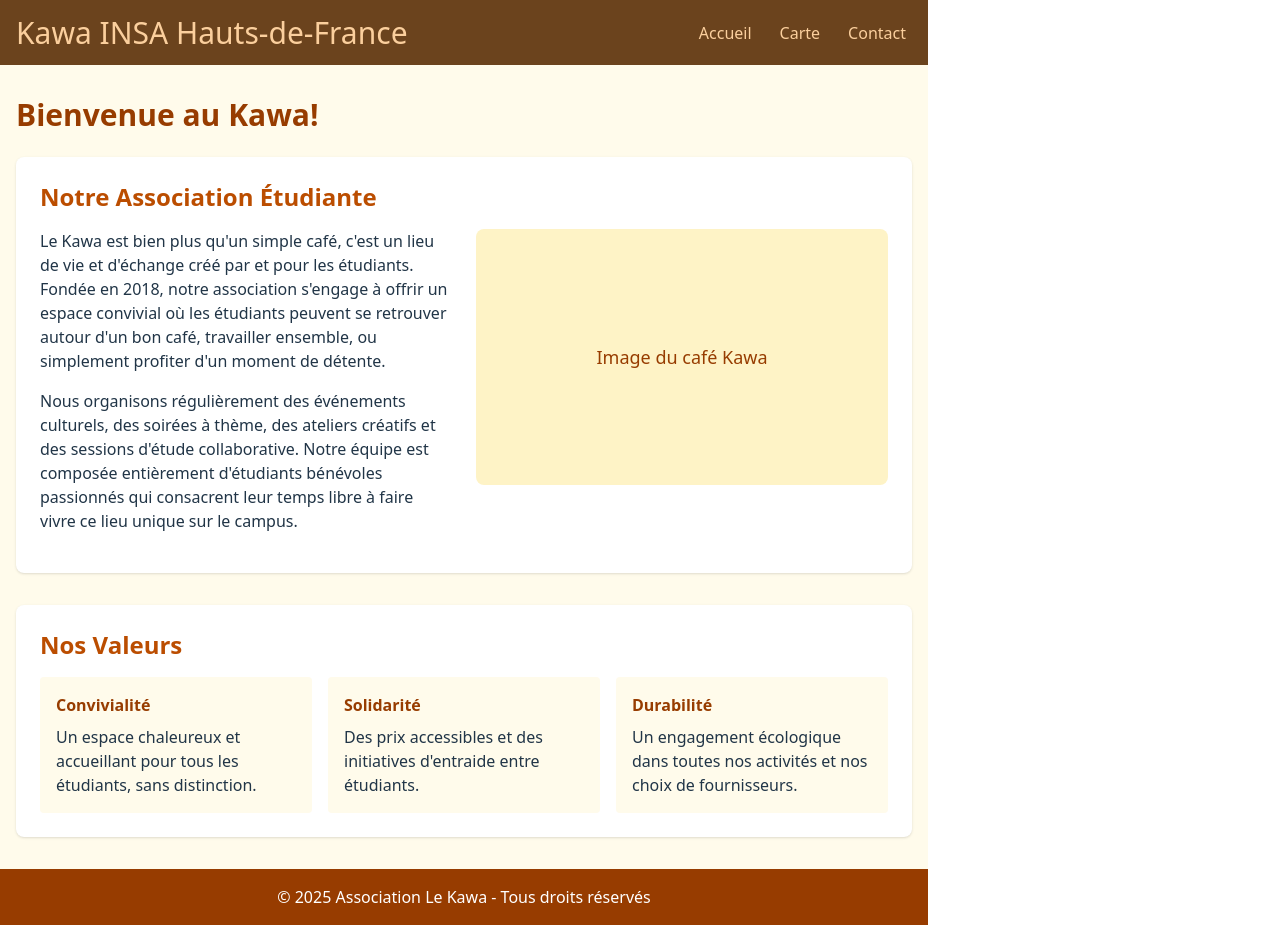
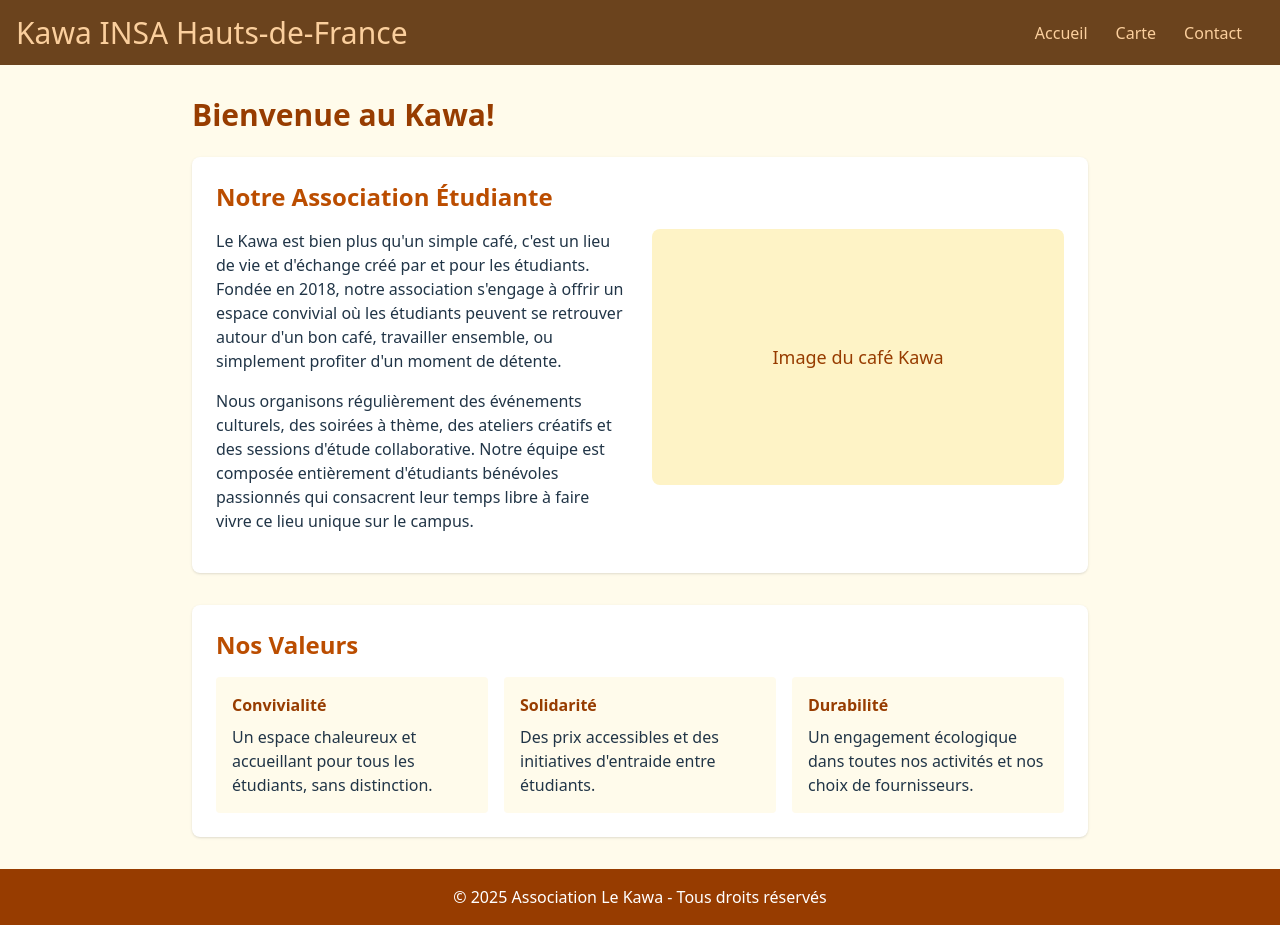
Before and after one commit to IzaakAM/kawa, a React (Vite) app: page / in a window 1280 px wide. Built offline with nearby package versions, Linux system fonts and the light colour scheme.

Commit message:
fix: the application take the whole screen's width

```diff
--- a/src/App.jsx
+++ b/src/App.jsx
@@ -9,7 +9,7 @@
 
 export default function KawaApp() {
     return (
-        <div className="min-h-screen bg-amber-50">
+        <div className="min-h-screen w-screen bg-amber-50">
             <Header />
 
             <main className="container mx-auto px-4 py-8">
--- a/src/components/Header.jsx
+++ b/src/components/Header.jsx
@@ -24,7 +24,7 @@
             </h1>
 
             <nav>
-                <ul style={{ display: 'flex', gap: '1rem',}}>
+                <ul style={{ display: 'flex', gap: '1rem', paddingRight: '1rem' }}>
                     <li><Link to="/" style={navLinkStyle}> Accueil </Link></li>
                     <li><Link to="/carte" style={navLinkStyle}> Carte </Link></li>
                     <li><Link to="/contact" style={navLinkStyle}> Contact </Link></li>
```
